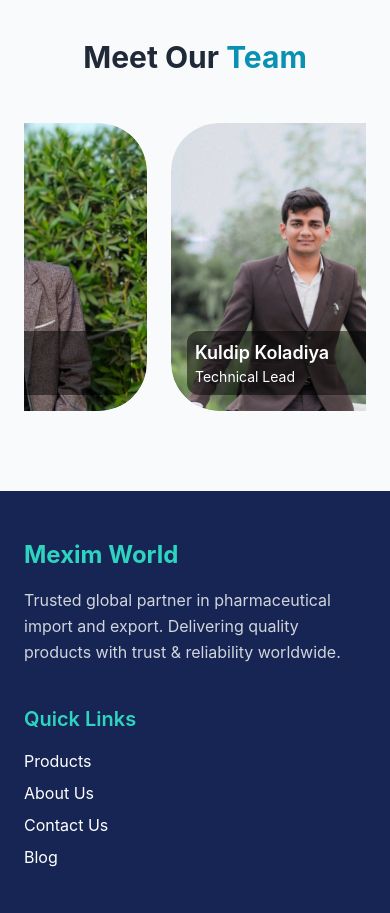
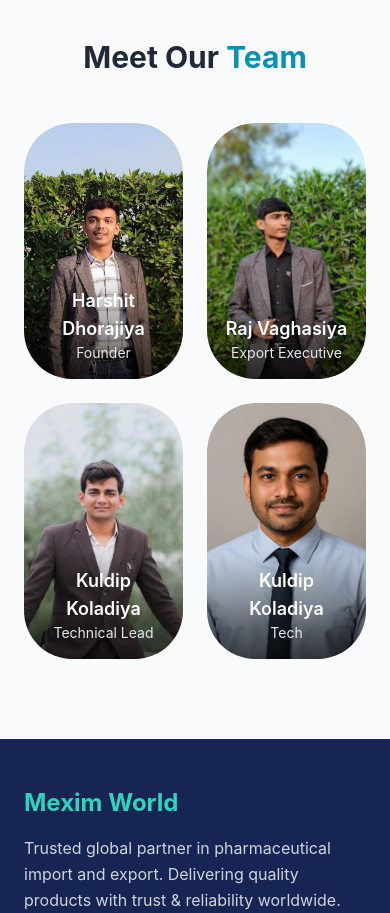
Before and after one commit to kuldipkoladiya/meximworld, a Next.js app: page /about in a window 390 px wide. Shown: the part 1840-2753 px from the top of the page. Built offline with nearby package versions, Linux system fonts and the light colour scheme.

Commit message:
fix team design

```diff
--- a/src/app/about/page.js
+++ b/src/app/about/page.js
@@ -3,15 +3,6 @@ import { useRef, useEffect } from "react";
 import { motion } from "framer-motion";
 
 export default function About() {
-    const scrollRef = useRef(null);
-    const cardRefs = useRef([]);
-
-    useEffect(() => {
-        if (window.innerWidth < 768 && cardRefs.current[2]) {
-            // scroll into view 3rd card on mobile
-            cardRefs.current[2].scrollIntoView({ behavior: "smooth", inline: "center" });
-        }
-    }, []);
     const teamMembers = [
         {
             name: "Harshit Dhorajiya",
@@ -148,20 +139,16 @@ export default function About() {
                         Meet Our <span className="text-[#0891b2]">Team</span>
                     </motion.h2>
 
-                    {/* Mobile: Horizontal Scroll | Desktop: Grid */}
-                    <div
-                        ref={scrollRef}
-                        className="flex md:flex-wrap justify-center gap-6 overflow-x-auto md:overflow-visible scrollbar-hide scroll-smooth"
-                    >
+                    {/* Same layout for mobile + desktop */}
+                    <div className="grid grid-cols-2 sm:grid-cols-3 md:flex md:flex-wrap justify-center gap-6">
                         {teamMembers.map((member, i) => (
                             <motion.div
                                 key={i}
-                                ref={el => (cardRefs.current[i] = el)} // store ref for each card
                                 className="
             relative group overflow-hidden cursor-pointer rounded-[3rem]
-            transition-all duration-500 flex-shrink-0
-            h-72 md:h-80
-            w-[80%] sm:w-[60%] md:w-28
+            transition-all duration-500
+            h-64 sm:h-72 md:h-80
+            w-full sm:w-full md:w-28
           "
                                 whileHover={{ width: 250 }}
                             >
@@ -181,9 +168,11 @@ export default function About() {
                                 </div>
 
                                 {/* Always visible text on mobile */}
-                                <div className="block md:hidden absolute bottom-4 left-4 right-4 text-white text-left bg-black/50 rounded-xl p-2">
-                                    <h4 className="text-lg font-semibold">{member.name}</h4>
-                                    <p className="text-sm">{member.role}</p>
+                                <div className="block md:hidden absolute inset-0 flex items-end">
+                                    <div className="w-full bg-gradient-to-t from-black/70 to-transparent rounded-[1rem] p-4">
+                                        <h4 className="text-lg font-semibold text-white">{member.name}</h4>
+                                        <p className="text-sm text-gray-200">{member.role}</p>
+                                    </div>
                                 </div>
                             </motion.div>
                         ))}
@@ -192,6 +181,7 @@ export default function About() {
             </section>
 
 
+
         </div>
     );
 }
```
